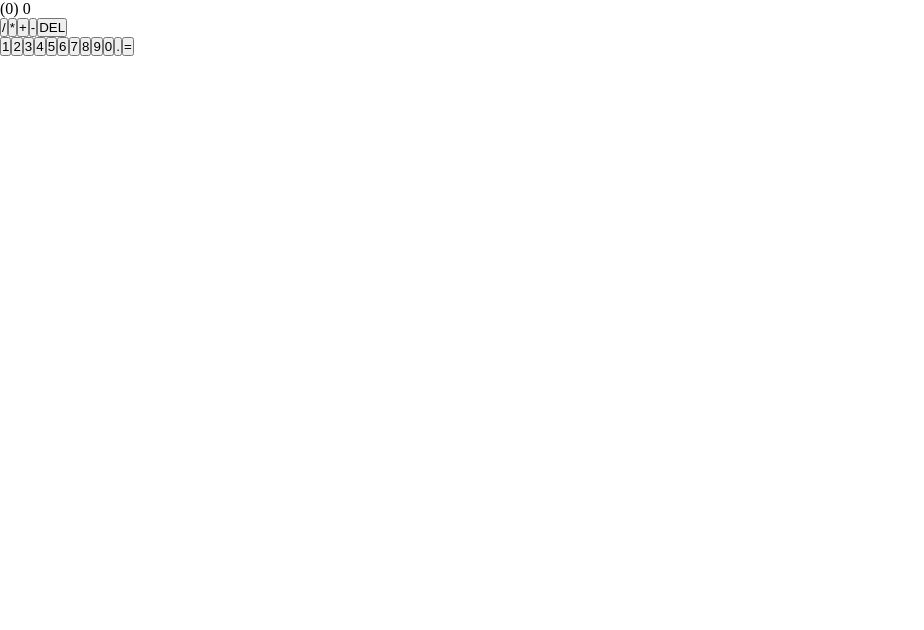
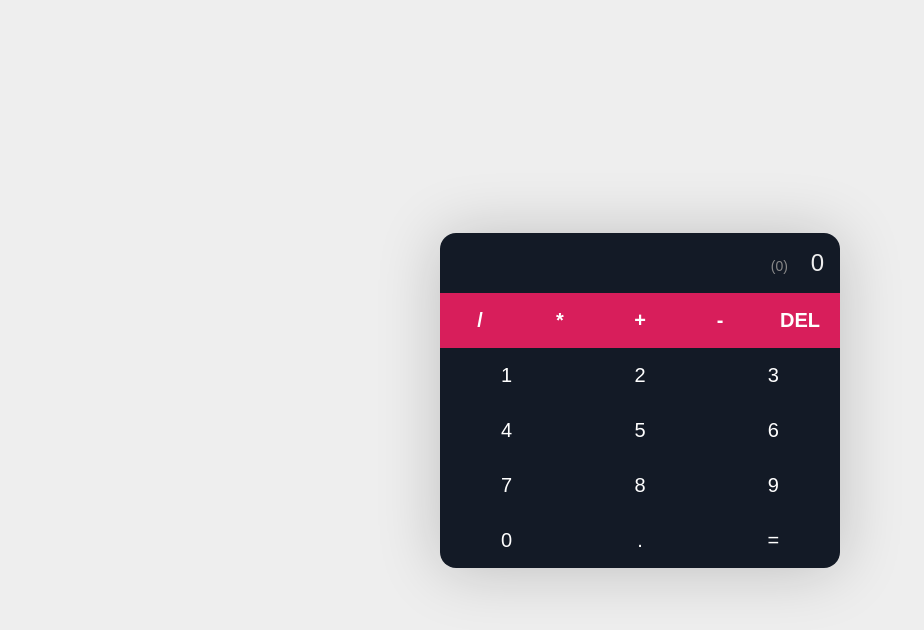
Before and after one commit to jennyq7/calculator-app, a React (Create React App) app: page / in a window 1280 px wide. Shown: the top 630 px of the page, without its empty margins (0-924 px from the left). Built offline with nearby package versions, Linux system fonts and the light colour scheme.

Commit message:
styled calculator and added colors

```diff
--- a/src/App.css
+++ b/src/App.css
@@ -12,4 +12,84 @@ body {
   margin-right: 0;
   margin-bottom: 0;
   margin-left: 0;
+  font-family: "Fira Sans", Sans-serif;
+}
+
+.App {
+  background-color: #eee;
+  display: flex;
+  min-height: 100vh;
+  align-items: center;
+  justify-content: center;
+  padding-top: 1rem;
+  padding-right: 1rem;
+  padding-bottom: 1rem;
+  padding-left: 1rem;
+}
+
+.calculator {
+  width: 100%;
+  max-width: 400px;
+  background-color: #FFF;
+  border-radius: 16px;
+  overflow: hidden;
+  box-shadow: 0px 2px 64px rgba(0, 0, 0, 0.2);
+}
+
+.display {
+  padding-top: 1rem;
+  padding-right: 1rem;
+  padding-bottom: 1rem;
+  padding-left: 1rem;
+  text-align: right;
+  background-color: #131a26;
+  color: #eee;
+  font-size: 1.5rem;
+  font-weight: 300;
+}
+.display__span {
+  font-size: 0.875rem;
+  color: #888;
+  padding-top: 0;
+  padding-right: 1rem;
+  padding-bottom: 0;
+  padding-left: 0;
+}
+
+button {
+  -webkit-appearance: none;
+     -moz-appearance: none;
+          appearance: none;
+  border: none;
+  outline: none;
+  color: #FFF;
+  font-size: 1.25rem;
+  padding-top: 1rem;
+  padding-right: 1rem;
+  padding-bottom: 1rem;
+  padding-left: 1rem;
+  cursor: pointer;
+  transition: 0.4s;
+}
+button:hover {
+  opacity: 0.9;
+}
+
+.operators {
+  display: flex;
+}
+.operators__buttons {
+  flex: 1 1 0%;
+  background-color: #d81e5b;
+  font-weight: 700;
+}
+
+.digits {
+  display: flex;
+  flex-wrap: wrap;
+}
+.digits__buttons {
+  flex: 1 1 33.333%;
+  max-width: 33.333%;
+  background-color: #131a26;
 }/*# sourceMappingURL=App.css.map */
--- a/src/App.scss
+++ b/src/App.scss
@@ -8,4 +8,76 @@ body {
   box-sizing: border-box;
   @include setPadding (0, 0, 0, 0);
   @include setMargin (0, 0, 0, 0);
+  font-family: "Fira Sans", Sans-serif;
 }
+
+.App {
+  background-color: $light;
+  display: flex;
+  min-height: 100vh;
+  align-items: center;
+  justify-content: center;
+  @include setPadding (1rem, 1rem, 1rem, 1rem);
+}
+
+.calculator {
+  width: 100%;
+  max-width: 400px;
+  background-color: #FFF;
+  border-radius: 16px;
+  overflow: hidden;
+  box-shadow: 0px 2px 64px rgba(0, 0, 0, 0.2);
+}
+
+.display {
+  @include setPadding (1rem, 1rem, 1rem, 1rem);
+  text-align: right;
+  background-color: $dark;
+  color: $light;
+  font-size: 1.5rem;
+  font-weight: 300;
+
+  &__span {
+    font-size: .875rem;
+    color: #888;
+    @include setPadding(0, 1rem, 0, 0);
+  }
+
+}
+
+button {
+  appearance: none;
+  border: none;
+  outline: none;
+  color: #FFF;
+  font-size: 1.25rem;
+  @include setPadding (1rem, 1rem, 1rem, 1rem);
+  cursor: pointer;
+  transition: 0.4s;
+
+  &:hover {
+    opacity: 0.9;
+  }
+}
+
+.operators {
+  display: flex;
+
+  &__buttons {
+    flex: 1 1 0%;
+    background-color: $primary;
+    font-weight: 700;
+  }
+}
+
+.digits {
+  display: flex;
+  flex-wrap: wrap;
+
+  &__buttons {
+    flex: 1 1 33.333%;
+    max-width: 33.333%;
+    background-color: $dark;
+  }
+
+}
--- a/src/App.tsx
+++ b/src/App.tsx
@@ -7,7 +7,7 @@ function App() {
     let digits : React.DetailedHTMLProps<React.ButtonHTMLAttributes<HTMLButtonElement>, HTMLButtonElement>[] = [];
     for (let i = 1; i < 10; i++) {
       digits.push(
-        <button key={i}>{i}</button>
+        <button className="digits__buttons" key={i}>{i}</button>
       )
     }
     return digits;
@@ -22,19 +22,19 @@ function App() {
         </div>
 
         <div className="operators">
-          <button>/</button>
-          <button>*</button>
-          <button>+</button>
-          <button>-</button>
+          <button className="operators__buttons">/</button>
+          <button className="operators__buttons">*</button>
+          <button className="operators__buttons">+</button>
+          <button className="operators__buttons">-</button>
 
-          <button>DEL</button>
+          <button className="operators__buttons">DEL</button>
         </div>
 
         <div className="digits">
           <>{ createDigits() }</>
-          <button>0</button>
-          <button>.</button>
-          <button>=</button>
+          <button className="digits__buttons">0</button>
+          <button className="digits__buttons">.</button>
+          <button className="digits__buttons">=</button>
         </div>
 
 
--- a/src/partials/_variables.scss
+++ b/src/partials/_variables.scss
@@ -1,6 +1,4 @@
-$background-color: #fbb034;
-$wrapper: #485461;
-$screen: #4357692d;
-$equal: #f33d1d;
-$buttons: #503cd1;
-$text: #fff;
+$primary: #d81e5b;
+$secondary: #8c38ff;
+$dark: #131a26;
+$light: #eee;
```
Also changed, not shown: 1 other file (tests, documents, lock files or other folders).
